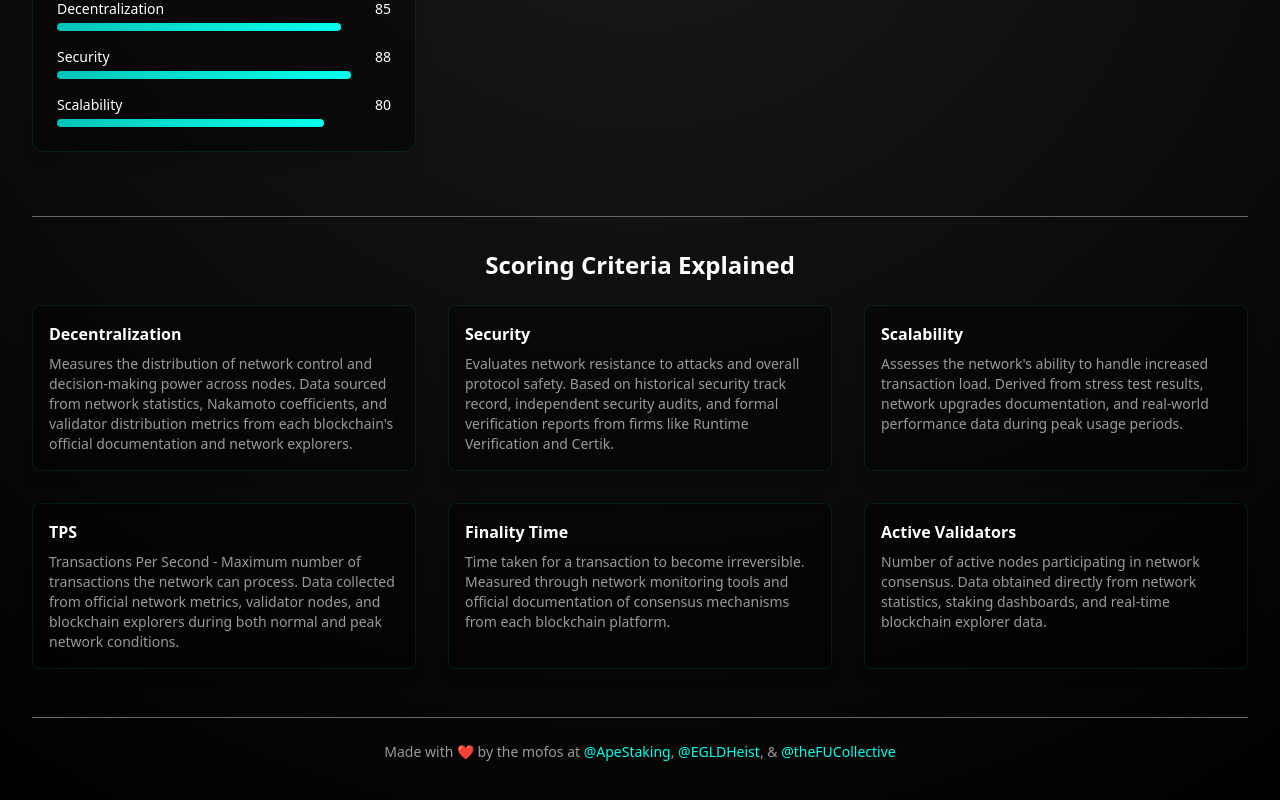
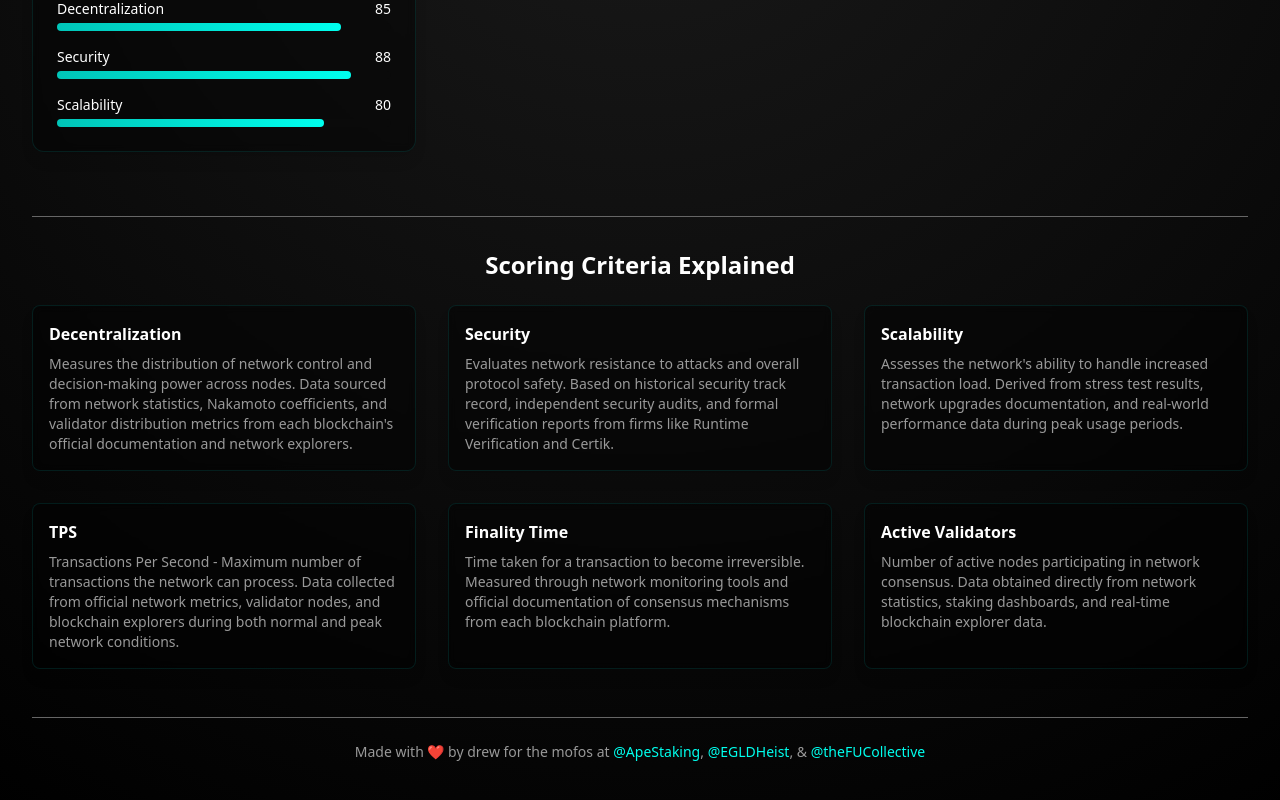
Before and after one commit to wdcurry/crypto-trilemma-tracker, a React (Vite) app: page / in a window 1280 px wide. Shown: the part 1252-2052 px from the top of the page. Built offline with nearby package versions, Linux system fonts and the light colour scheme.

Commit message:
Update footer text in Index.tsx
Modified the footer in the Index component to reflect the new attribution: "Made with ❤️ by drew for the mofos at @ApeStaking, @EGLDHeist, & @theFUCollective".
[skip gpt_engineer]

```diff
--- a/src/pages/Index.tsx
+++ b/src/pages/Index.tsx
@@ -124,7 +124,7 @@ const Index = () => {
 
           <div className="text-center text-muted-foreground py-6 border-t border-muted">
             <p className="text-sm">
-              Made with ❤️ by the mofos at{" "}
+              Made with ❤️ by drew for the mofos at{" "}
               <a
                 href="https://twitter.com/ApeStaking"
                 target="_blank"
```
